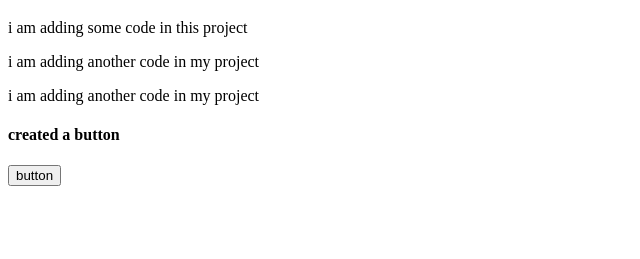
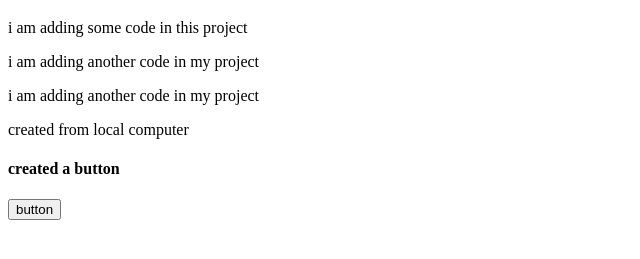
Before and after one commit to earul360/my-first-website, a plain HTML site: page index.html in a window 1280 px wide. Shown: the part 61-320 px from the top of the page, without its empty margins (0-640 px from the left). Drawn offline with Linux system fonts and the light colour scheme.

Commit message:
learned git

```diff
--- a/index.html
+++ b/index.html
@@ -14,6 +14,7 @@
     <p>i am adding some code in this project</p>
     <p>i am adding another code in my project</p>
     <p>i am adding another code in my project</p>
+    <p>created from local computer</p>
 
     <h4>created a button</h4>
     <input type="button" value="button">
```
